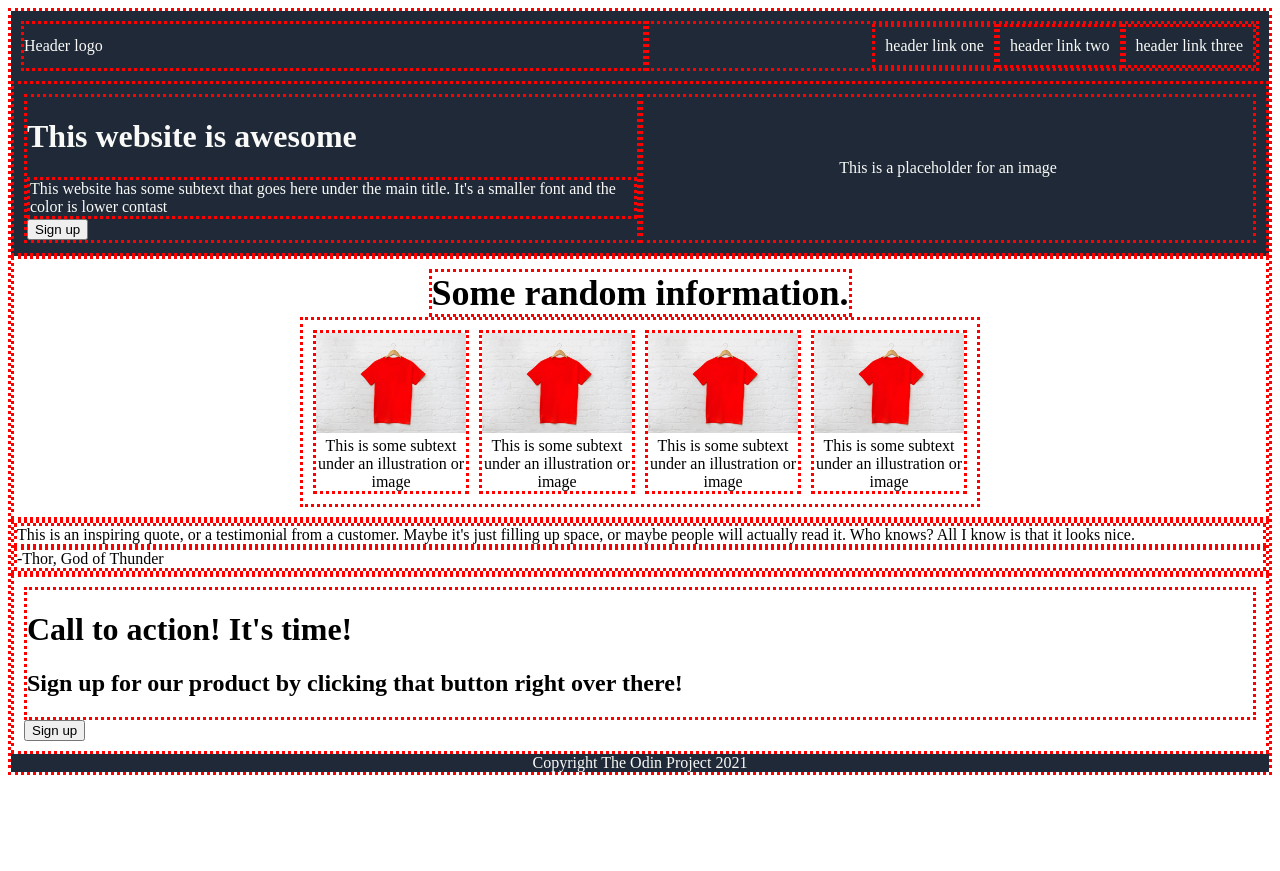
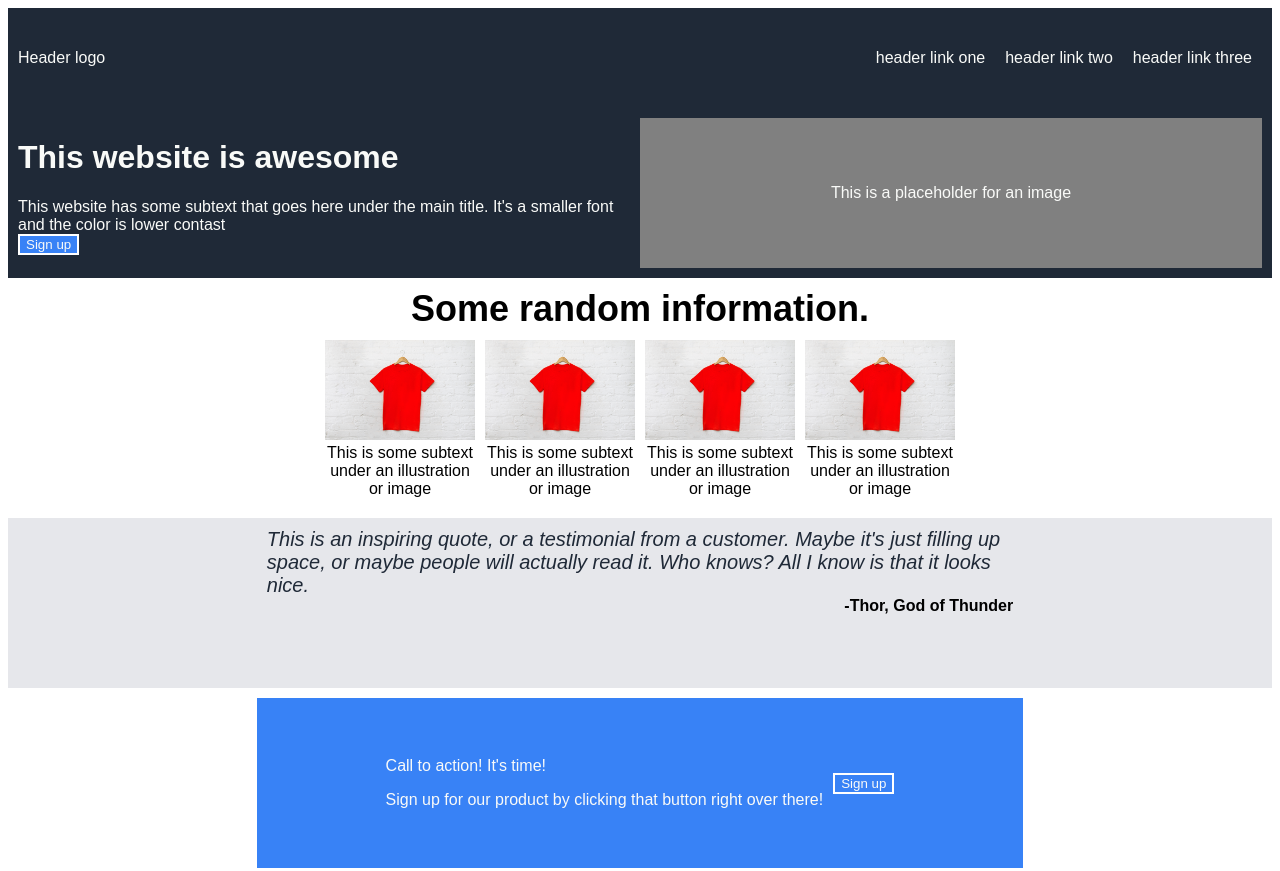
Before and after one commit to gab-r-rodriguez/odin-project-landing-page, a plain HTML site: page index.html in a window 1280 px wide. Shown: the top 871 px of the page. Before the commit the page ends 800 px from the top, so only its background shows below. Drawn offline with Linux system fonts and the light colour scheme.

Commit message:
Finish styling all 4 containers and adding colors and fonts

```diff
--- a/index.html
+++ b/index.html
@@ -56,17 +56,21 @@
     </div>
 
     <div class="content-3">
-        <div>This is an inspiring quote, or a testimonial from a customer. Maybe it's just filling up space, or maybe
+        <div class="quote">This is an inspiring quote, or a testimonial from a customer. Maybe it's just filling up space, or maybe
             people will actually read it. Who knows? All I know is that it looks nice.</div>
-        <div>-Thor, God of Thunder</div>
+        <div class="thor">-Thor, God of Thunder</div>
     </div>
 
-    <div class="content-4">
-        <div>
-            <h1>Call to action! It's time!</h1>
-            <h2>Sign up for our product by clicking that button right over there!</h2>
+    <div class="container">
+        <div class="content-4">
+            <div>
+                <p>Call to action! It's time!</p>
+                <p>Sign up for our product by clicking that button right over there!</p>
+            </div>
+            <div>
+                <button>Sign up</button>
+            </div>
         </div>
-        <button>Sign up</button>
     </div>
 
     <footer>
--- a/style.css
+++ b/style.css
@@ -1,25 +1,59 @@
-/* helper code for border colors on divs*/
-body, .content-1, .content-2, .content-3, .content-4, .footer, .list-container, div, ul, a {
+/*
+/* helper code for border colors on divs
+body,
+.content-1,
+.content-2,
+.content-3,
+.content-4,
+.footer,
+.list-container,
+div,
+ul,
+a {
     border-style: dotted;
     border-color: red;
 }
-/**/
+
+*/
 
 /*Shared styles across multiple containers*/
 
-header, .content-1, .content-4 {
+body {
+    font-family: sans-serif;
+}
+
+header,
+.content-1,
+.content-4,
+footer {
     padding: 10px;
 }
 
+header,
+footer {
+    min-height: 80px;
+}
+
+.content-1,
+.content-2,
+.content-3,
+.content-4 {
+    min-height: 150px;
+}
+
+
 /*Styles for header and child element*/
 
-header, .content-1, footer{
+header,
+.content-1,
+footer {
     display: flex;
     background-color: #1F2937;
     color: #F9FAF8;
 }
 
-.header-logo, .list-container {
+.header-logo,
+.list-container {
     display: flex;
     align-items: center;
     width: 50%;
@@ -36,19 +70,25 @@ a {
 
 /**/
 
-.signup-1, .image-placeholder {
+.signup-1,
+.image-placeholder {
     width: 50%;
 }
 
-.image-placeholder, footer {
+.image-placeholder,
+footer {
     display: flex;
     justify-content: center;
     align-items: center;
 }
 
+.image-placeholder {
+    background-color: gray;
+}
+
 /*Style for content 2*/
 
-.content-2 {
+.content-2, .content-3 {
     display: flex;
     align-items: center;
     flex-direction: column;
@@ -76,3 +116,50 @@ a {
     max-width: 150px;
     text-align: center;
 }
+
+/*Style for content 3*/
+
+.content-3 {
+    background-color: #e6e7eb;
+}
+
+.quote, .thor {
+    width: 60%;
+}
+
+.quote {
+    font-size: 20px;
+    font-style: italic;
+    color: #1F2937;
+}
+
+.thor {
+    font-weight: bold;
+    text-align: end;
+}
+
+/*Style for content 4*/
+
+.container {
+    display: flex;
+    justify-content: space-around;
+    padding: 10px;
+
+}
+
+.content-4 {
+    width: 60%;
+    display: flex;
+    justify-content: center;
+    align-items: center;
+    gap: 10px;
+    background-color: #3882F6;
+    color: #F9FAF8;
+}
+
+button {
+    background-color: #3882F6;
+    color: #F9FAF8;
+    border-style: solid;
+    border-color: white;
+}
```
